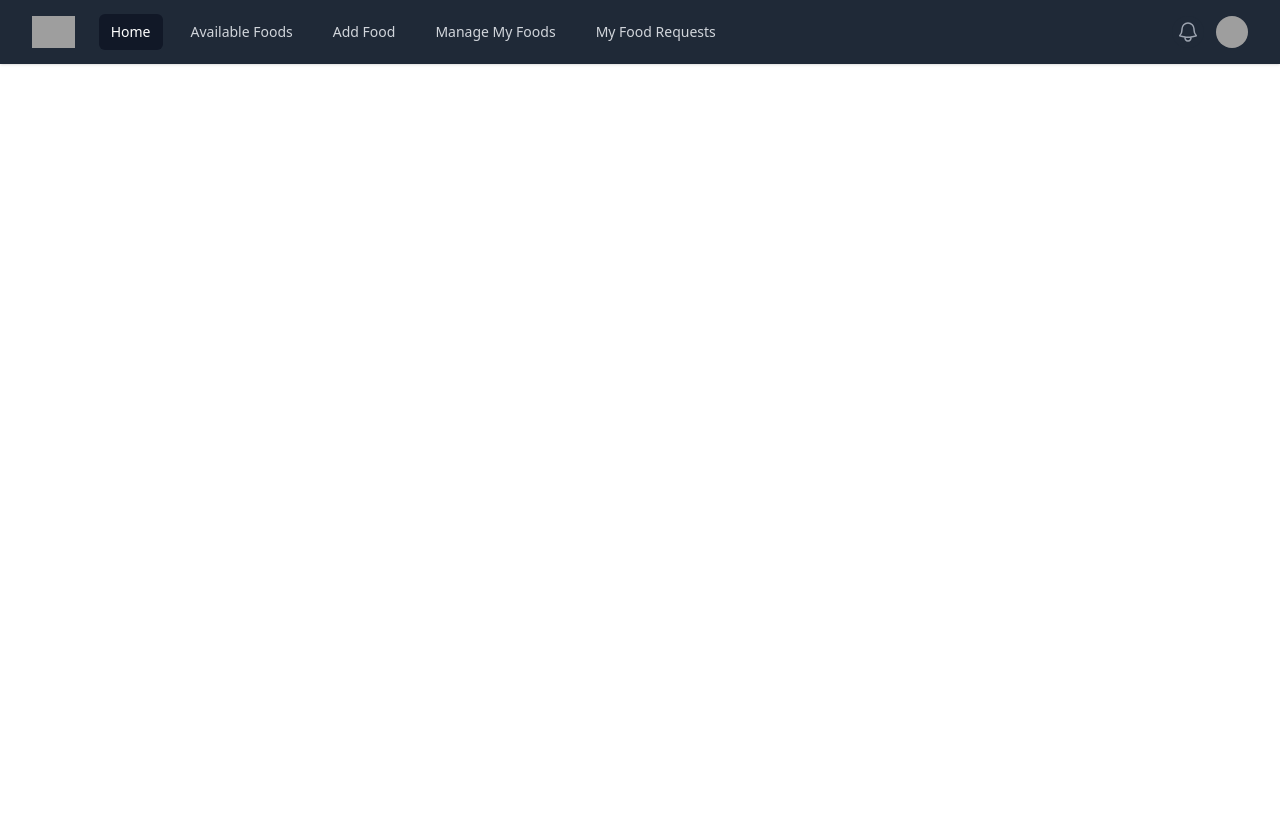
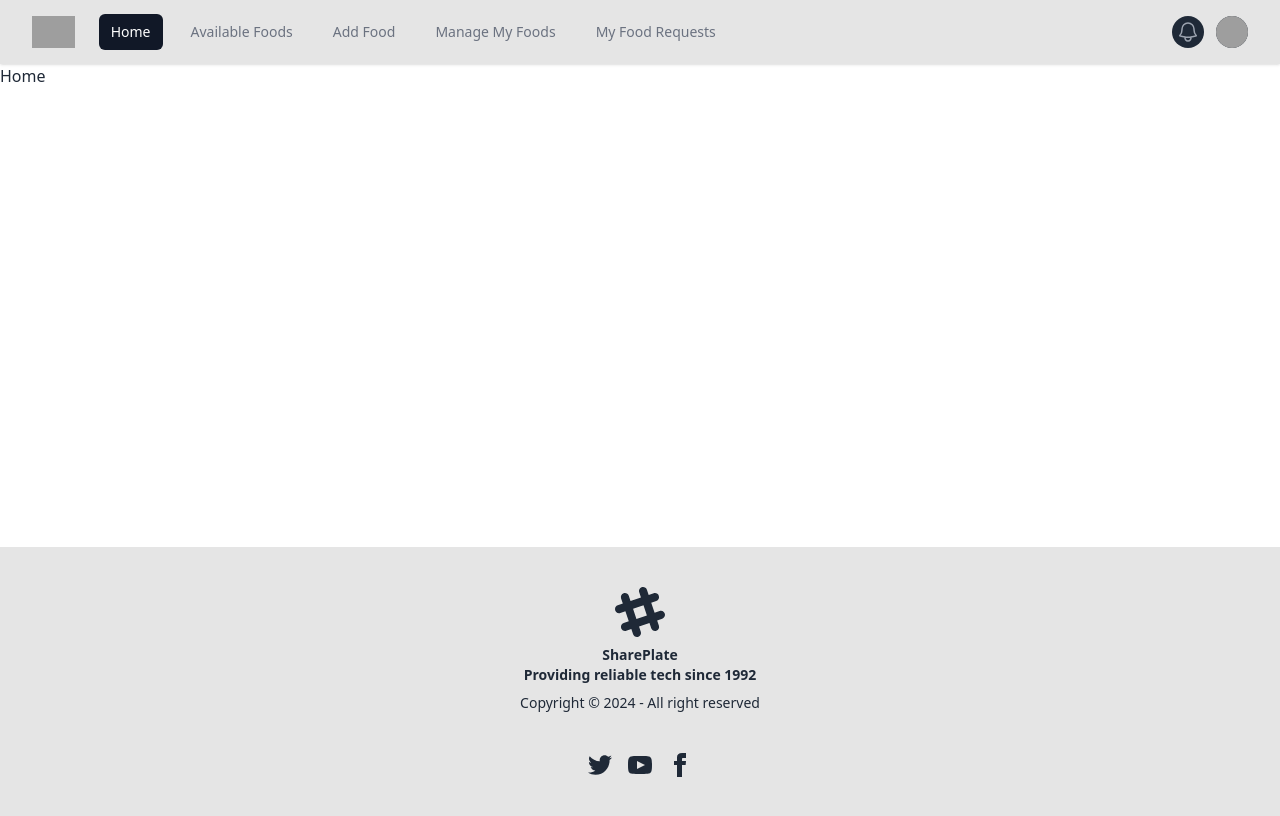
Before and after one commit to ii-shimul/project-shareplate, a React (Vite) app: page / in a window 1280 px wide. Built offline with nearby package versions, Linux system fonts and the light colour scheme; grey boxes are pictures that could not be loaded.

Commit message:
added footer

```diff
--- a/index.html
+++ b/index.html
@@ -1,5 +1,5 @@
 <!doctype html>
-<html lang="en">
+<html lang="en" data-theme="light">
   <head>
     <meta charset="UTF-8" />
     <link rel="icon" type="image/svg+xml" href="/vite.svg" />
--- a/package.json
+++ b/package.json
@@ -23,6 +23,7 @@
     "@types/react-dom": "^18.3.5",
     "@vitejs/plugin-react": "^4.3.4",
     "autoprefixer": "^10.4.20",
+    "daisyui": "^4.12.22",
     "eslint": "^9.17.0",
     "eslint-plugin-react": "^7.37.2",
     "eslint-plugin-react-hooks": "^5.0.0",
--- /dev/null
+++ b/src/components/Footer.jsx
@@ -0,0 +1,64 @@
+const Footer = () => {
+  return (
+    <footer className="footer footer-center bg-black bg-opacity-10 text-base-content p-10">
+      <aside>
+        <svg
+          width="50"
+          height="50"
+          viewBox="0 0 24 24"
+          xmlns="http://www.w3.org/2000/svg"
+          fillRule="evenodd"
+          clipRule="evenodd"
+          className="inline-block fill-current"
+        >
+          <path d="M22.672 15.226l-2.432.811.841 2.515c.33 1.019-.209 2.127-1.23 2.456-1.15.325-2.148-.321-2.463-1.226l-.84-2.518-5.013 1.677.84 2.517c.391 1.203-.434 2.542-1.831 2.542-.88 0-1.601-.564-1.86-1.314l-.842-2.516-2.431.809c-1.135.328-2.145-.317-2.463-1.229-.329-1.018.211-2.127 1.231-2.456l2.432-.809-1.621-4.823-2.432.808c-1.355.384-2.558-.59-2.558-1.839 0-.817.509-1.582 1.327-1.846l2.433-.809-.842-2.515c-.33-1.02.211-2.129 1.232-2.458 1.02-.329 2.13.209 2.461 1.229l.842 2.515 5.011-1.677-.839-2.517c-.403-1.238.484-2.553 1.843-2.553.819 0 1.585.509 1.85 1.326l.841 2.517 2.431-.81c1.02-.33 2.131.211 2.461 1.229.332 1.018-.21 2.126-1.23 2.456l-2.433.809 1.622 4.823 2.433-.809c1.242-.401 2.557.484 2.557 1.838 0 .819-.51 1.583-1.328 1.847m-8.992-6.428l-5.01 1.675 1.619 4.828 5.011-1.674-1.62-4.829z"></path>
+        </svg>
+        <p className="font-bold">
+          SharePlate
+          <br />
+          Providing reliable tech since 1992
+        </p>
+        <p>Copyright © {new Date().getFullYear()} - All right reserved</p>
+      </aside>
+      <nav>
+        <div className="grid grid-flow-col gap-4">
+          <a>
+            <svg
+              xmlns="http://www.w3.org/2000/svg"
+              width="24"
+              height="24"
+              viewBox="0 0 24 24"
+              className="fill-current"
+            >
+              <path d="M24 4.557c-.883.392-1.832.656-2.828.775 1.017-.609 1.798-1.574 2.165-2.724-.951.564-2.005.974-3.127 1.195-.897-.957-2.178-1.555-3.594-1.555-3.179 0-5.515 2.966-4.797 6.045-4.091-.205-7.719-2.165-10.148-5.144-1.29 2.213-.669 5.108 1.523 6.574-.806-.026-1.566-.247-2.229-.616-.054 2.281 1.581 4.415 3.949 4.89-.693.188-1.452.232-2.224.084.626 1.956 2.444 3.379 4.6 3.419-2.07 1.623-4.678 2.348-7.29 2.04 2.179 1.397 4.768 2.212 7.548 2.212 9.142 0 14.307-7.721 13.995-14.646.962-.695 1.797-1.562 2.457-2.549z"></path>
+            </svg>
+          </a>
+          <a>
+            <svg
+              xmlns="http://www.w3.org/2000/svg"
+              width="24"
+              height="24"
+              viewBox="0 0 24 24"
+              className="fill-current"
+            >
+              <path d="M19.615 3.184c-3.604-.246-11.631-.245-15.23 0-3.897.266-4.356 2.62-4.385 8.816.029 6.185.484 8.549 4.385 8.816 3.6.245 11.626.246 15.23 0 3.897-.266 4.356-2.62 4.385-8.816-.029-6.185-.484-8.549-4.385-8.816zm-10.615 12.816v-8l8 3.993-8 4.007z"></path>
+            </svg>
+          </a>
+          <a>
+            <svg
+              xmlns="http://www.w3.org/2000/svg"
+              width="24"
+              height="24"
+              viewBox="0 0 24 24"
+              className="fill-current"
+            >
+              <path d="M9 8h-3v4h3v12h5v-12h3.642l.358-4h-4v-1.667c0-.955.192-1.333 1.115-1.333h2.885v-5h-3.808c-3.596 0-5.192 1.583-5.192 4.615v3.385z"></path>
+            </svg>
+          </a>
+        </div>
+      </nav>
+    </footer>
+  );
+};
+
+export default Footer;
--- a/src/components/Navbar.jsx
+++ b/src/components/Navbar.jsx
@@ -4,7 +4,7 @@ const Navbar = () => {
   const [isMenuOpen, setIsMenuOpen] = useState(false);
   const [isMobileMenu, setIsMobileMenu] = useState(false);
   return (
-    <nav className="bg-gray-800 shadow">
+    <nav className="bg-black bg-opacity-10 text-base-content shadow">
       <div className="mx-auto max-w-7xl px-2 sm:px-6 lg:px-8">
         <div className="relative flex h-16 items-center justify-between">
           <div className="absolute inset-y-0 left-0 flex items-center sm:hidden">
@@ -73,7 +73,7 @@ const Navbar = () => {
             </div>
             <div className="hidden sm:ml-6 sm:block">
               <div className="flex space-x-4">
-                {/* Current: "bg-gray-900 text-white", Default: "text-gray-300 hover:bg-gray-700 hover:text-white" */}
+                {/* Current: "bg-gray-900 text-white", Default: "text-gray-500 hover:bg-gray-700 hover:text-white" */}
                 <a
                   href="#"
                   className="rounded-md bg-gray-900 px-3 py-2 text-sm font-medium text-white"
@@ -83,25 +83,25 @@ const Navbar = () => {
                 </a>
                 <a
                   href="#"
-                  className="rounded-md px-3 py-2 text-sm font-medium text-gray-300 hover:bg-gray-700 hover:text-white"
+                  className="rounded-md px-3 py-2 text-sm font-medium text-gray-500 hover:bg-gray-700 hover:text-white"
                 >
                   Available Foods
                 </a>
                 <a
                   href="#"
-                  className="rounded-md px-3 py-2 text-sm font-medium text-gray-300 hover:bg-gray-700 hover:text-white"
+                  className="rounded-md px-3 py-2 text-sm font-medium text-gray-500 hover:bg-gray-700 hover:text-white"
                 >
                   Add Food
                 </a>
                 <a
                   href="#"
-                  className="rounded-md px-3 py-2 text-sm font-medium text-gray-300 hover:bg-gray-700 hover:text-white"
+                  className="rounded-md px-3 py-2 text-sm font-medium text-gray-500 hover:bg-gray-700 hover:text-white"
                 >
                   Manage My Foods
                 </a>
                 <a
                   href="#"
-                  className="rounded-md px-3 py-2 text-sm font-medium text-gray-300 hover:bg-gray-700 hover:text-white"
+                  className="rounded-md px-3 py-2 text-sm font-medium text-gray-500 hover:bg-gray-700 hover:text-white"
                 >
                   My Food Requests
                 </a>
@@ -209,7 +209,7 @@ const Navbar = () => {
         id="mobile-menu"
       >
         <div className="space-y-1 px-2 pb-3 pt-2">
-          {/* Current: "bg-gray-900 text-white", Default: "text-gray-300 hover:bg-gray-700 hover:text-white" */}
+          {/* Current: "bg-gray-900 text-white", Default: "text-gray-500 hover:bg-gray-700 hover:text-white" */}
           <a
             href="#"
             className="block rounded-md bg-gray-900 px-3 py-2 text-base font-medium text-white"
@@ -219,25 +219,25 @@ const Navbar = () => {
           </a>
           <a
             href="#"
-            className="block rounded-md px-3 py-2 text-base font-medium text-gray-300 hover:bg-gray-700 hover:text-white"
+            className="block rounded-md px-3 py-2 text-base font-medium text-gray-500 hover:bg-gray-700 hover:text-white"
           >
             Available Foods
           </a>
           <a
             href="#"
-            className="block rounded-md px-3 py-2 text-base font-medium text-gray-300 hover:bg-gray-700 hover:text-white"
+            className="block rounded-md px-3 py-2 text-base font-medium text-gray-500 hover:bg-gray-700 hover:text-white"
           >
             Add Food
           </a>
           <a
             href="#"
-            className="block rounded-md px-3 py-2 text-base font-medium text-gray-300 hover:bg-gray-700 hover:text-white"
+            className="block rounded-md px-3 py-2 text-base font-medium text-gray-500 hover:bg-gray-700 hover:text-white"
           >
             Manage My Foods
           </a>
           <a
             href="#"
-            className="block rounded-md px-3 py-2 text-base font-medium text-gray-300 hover:bg-gray-700 hover:text-white"
+            className="block rounded-md px-3 py-2 text-base font-medium text-gray-500 hover:bg-gray-700 hover:text-white"
           >
             My Food Requests
           </a>
--- a/src/layouts/MainLayout.jsx
+++ b/src/layouts/MainLayout.jsx
@@ -1,9 +1,15 @@
+import { Outlet } from "react-router-dom";
 import Navbar from "../components/Navbar";
+import Footer from "../components/Footer";
 
 const MainLayout = () => {
   return (
     <>
       <Navbar></Navbar>
+      <div className="min-h-[calc(100vh-317px)]">
+        <Outlet></Outlet>
+      </div>
+      <Footer></Footer>
     </>
   );
 };
--- a/tailwind.config.js
+++ b/tailwind.config.js
@@ -4,5 +4,5 @@ export default {
   theme: {
     extend: {},
   },
-  plugins: [],
+  plugins: [require("daisyui")],
 };
```
Also changed, not shown: eslint.config.js (+26 -18 lines), 1 other file (tests, documents, lock files or other folders).
